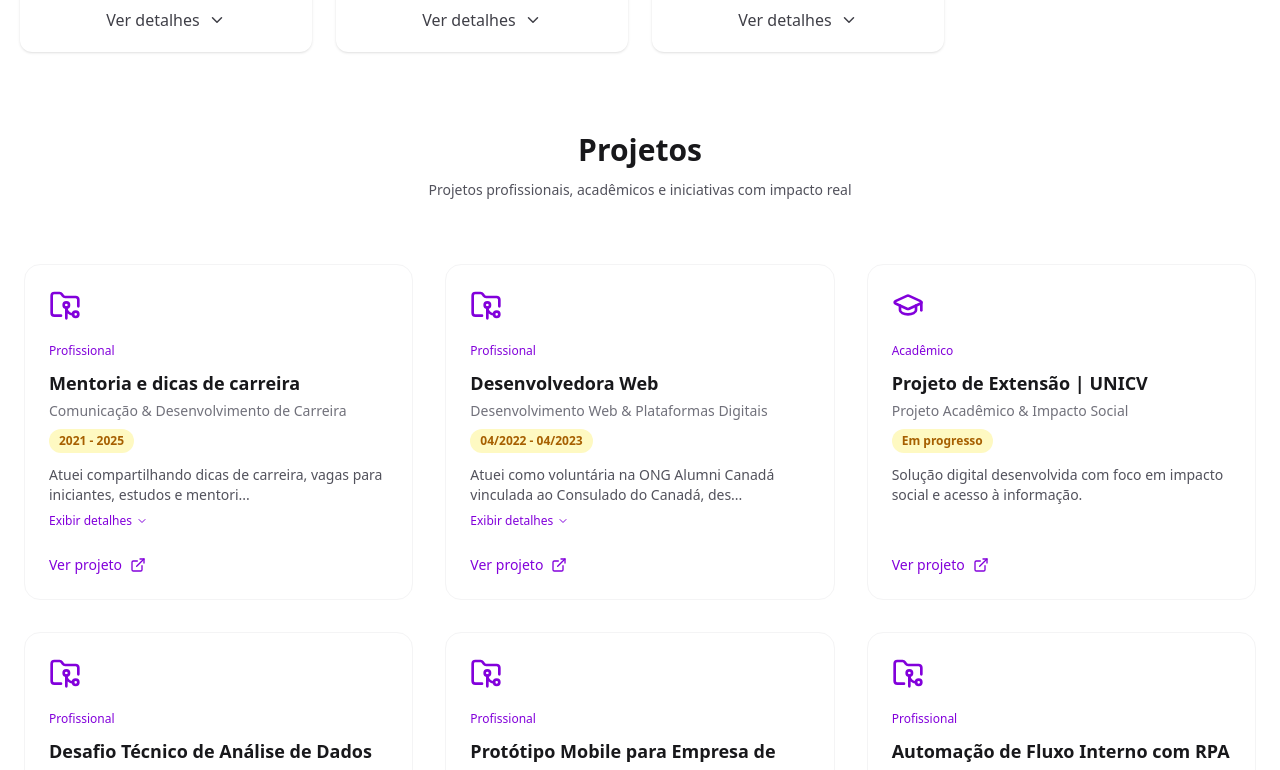
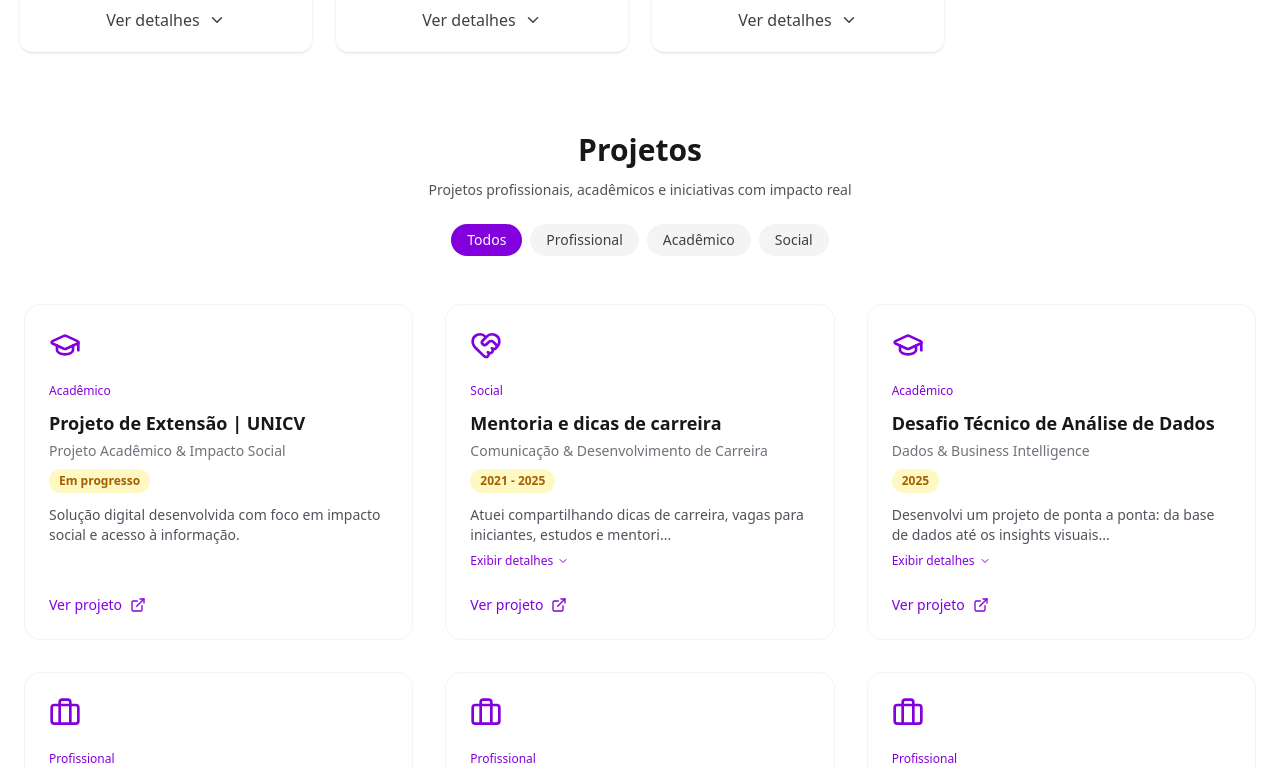
Before and after one commit to RuyLuques/ruyluques, a Next.js app: page / in a window 1280 px wide. Shown: the part 2340-3110 px from the top of the page. Built offline with nearby package versions, Linux system fonts and the light colour scheme.

Commit message:
Atualização no componente Projects, agora tem filtro para simplificar a leitura e abreviação da descrição..

```diff
--- a/app/data/projects.ts
+++ b/app/data/projects.ts
@@ -1,36 +1,41 @@
-import { FolderGit2, GraduationCap } from "lucide-react";
+import {
+  Briefcase,
+  GraduationCap,
+  HeartHandshake,
+} from "lucide-react";
+
 import { Project } from "../types/project";
 
 export const projects: Project[] = [
   {
     title: "Mentoria e dicas de carreira",
     area: "Comunicação & Desenvolvimento de Carreira",
+    type: "Social",
     description:
       "Atuei compartilhando dicas de carreira, vagas para iniciantes, estudos e mentorias no LinkedIn e Youtube como trabalho voluntário.",
     tags: ["Comunicação", "Currículo", "Carreira"],
-    type: "Profissional",
     status: "2021 - 2025",
-    icon: FolderGit2,
+    icon: HeartHandshake,
     link: "https://www.youtube.com/@ruyluques",
   },
   {
     title: "Desenvolvedora Web",
     area: "Desenvolvimento Web & Plataformas Digitais",
+    type: "Social",
     description:
       "Atuei como voluntária na ONG Alumni Canadá vinculada ao Consulado do Canadá, desenvolvendo soluções web e utilizando plataformas digitais.",
     tags: ["Fullstack", "WordPress", "Planejamento"],
-    type: "Profissional",
-    status: "04/2022 - 04/2023",
-    icon: FolderGit2,
+    status: "2022 - 2023",
+    icon: HeartHandshake,
     link: "https://alumnicanadabrasil.org/",
   },
   {
     title: "Projeto de Extensão | UNICV",
     area: "Projeto Acadêmico & Impacto Social",
+    type: "Acadêmico",
     description:
       "Solução digital desenvolvida com foco em impacto social e acesso à informação.",
     tags: ["Web", "Dados", "Social"],
-    type: "Acadêmico",
     status: "Em progresso",
     icon: GraduationCap,
     link: "#",
@@ -38,56 +43,56 @@ export const projects: Project[] = [
   {
     title: "Desafio Técnico de Análise de Dados",
     area: "Dados & Business Intelligence",
+    type: "Acadêmico",
     description:
       "Desenvolvi um projeto de ponta a ponta: da base de dados até os insights visuais...",
     tags: ["Excel", "Power BI", "Dados", "Dashboard"],
-    type: "Profissional",
     status: "2025",
-    icon: FolderGit2,
+    icon: GraduationCap,
     link: "https://www.linkedin.com/posts/ruyluques_dataanalytics-powerbi-excel-activity-7341838532979638273-hm-h",
   },
   {
     title: "Protótipo Mobile para Empresa de Serviços Elétricos",
     area: "Protótipo Mobile & UX/UI Design",
+    type: "Profissional",
     description:
       "Protótipo desenvolvido como freelance para uma empresa de serviços elétricos...",
     tags: ["Freelance", "UX/UI", "Mobile", "Gestão de Chamados"],
-    type: "Profissional",
     status: "2025",
-    icon: FolderGit2,
+    icon: Briefcase,
     link: "https://www.linkedin.com/posts/ruyluques_freelancer-mobile-programaaexaeto-activity-7374882919888224256-PSBf",
   },
   {
     title: "Automação de Fluxo Interno com RPA",
     area: "Automação de Processos & RPA",
+    type: "Profissional",
     description:
       "Automatizei um fluxo interno utilizando UiPath, reduzindo em 20% o tempo gasto...",
     tags: ["RPA", "Automação", "UiPath"],
-    type: "Profissional",
     status: "2025",
-    icon: FolderGit2,
+    icon: Briefcase,
     link: "https://www.linkedin.com/posts/ruyluques_rpa-automaaexaeto-processos-activity-7335118963321769985-lj6z",
   },
   {
     title: "Freelance: Sistema de Registros em Python",
     area: "Backend & Automação de Dados",
+    type: "Profissional",
     description:
       "Desenvolvi um pequeno sistema para um cliente que realizava de 200 a 400 registros...",
     tags: ["Python", "Freelance", "Backend", "XML"],
-    type: "Profissional",
     status: "2024",
-    icon: FolderGit2,
+    icon: Briefcase,
     link: "https://www.linkedin.com/posts/ruyluques_javascript-python-tecnologia-activity-7150219344994623488-CFl7",
   },
   {
     title: "Projeto Fullstack em 2 Dias (React + Tailwind + NodeJS)",
     area: "Fullstack & Integrações",
+    type: "Profissional",
     description:
       "Desenvolvi um projeto completo em 2 dias, com frontend, backend e integração de marketing...",
     tags: ["React", "Tailwind", "NodeJS", "Fullstack", "Marketing"],
-    type: "Profissional",
     status: "2023",
-    icon: FolderGit2,
+    icon: Briefcase,
     link: "https://www.linkedin.com/posts/ruyluques_english-junior-juninhos-activity-7127042147433787392-T_KH",
   },
 ];
--- a/app/sections/projects/Projects.tsx
+++ b/app/sections/projects/Projects.tsx
@@ -1,22 +1,100 @@
 "use client";
+
+import { useMemo, useState } from "react";
+import { Filter } from "lucide-react";
 
 import { projects } from "../../data/projects";
 import { ProjectCard } from "./ProjectCard";
+import { ProjectType } from "../../types/project";
+
+const FILTERS: (ProjectType | "Todos")[] = [
+  "Todos",
+  "Profissional",
+  "Acadêmico",
+  "Social",
+];
+
+function getProjectTimestamp(status?: string) {
+  if (!status) return 0;
+
+  if (status.toLowerCase().includes("progresso")) {
+    return Number.MAX_SAFE_INTEGER;
+  }
+
+  const matches = status.match(/(\d{2}\/\d{4}|\d{4})/g);
+
+  if (!matches || matches.length === 0) return 0;
+
+  const last = matches[matches.length - 1];
+
+  let month = 1;
+  let year = 0;
+
+  if (last.includes("/")) {
+    const [m, y] = last.split("/");
+    month = Number(m);
+    year = Number(y);
+  } else {
+    year = Number(last);
+  }
+
+  return new Date(year, month - 1).getTime();
+}
 
 export default function Projects() {
+  const [filter, setFilter] = useState<ProjectType | "Todos">("Todos");
+
+  const filteredProjects = useMemo(() => {
+    const list =
+      filter === "Todos"
+        ? projects
+        : projects.filter((p) => p.type === filter);
+
+    return [...list].sort(
+      (a, b) =>
+        getProjectTimestamp(b.status) -
+        getProjectTimestamp(a.status)
+    );
+  }, [filter]);
+
+  const projectsToShow =
+    filter === "Todos"
+      ? filteredProjects
+      : filteredProjects.slice(0, 3);
+
   return (
     <section id="projects" className="mx-auto max-w-7xl px-6 py-10">
-      <header className="mb-16 text-center">
-        <h2 className="text-3xl font-semibold text-zinc-900">
-          Projetos
-        </h2>
+      <header className="mb-12 text-center">
+        <div className="flex items-center justify-center gap-3">
+          <h2 className="text-3xl font-semibold text-zinc-900">
+            Projetos
+          </h2>
+        </div>
+
         <p className="mt-3 text-sm text-zinc-600">
           Projetos profissionais, acadêmicos e iniciativas com impacto real
         </p>
+
+        <div className="mt-6 flex flex-wrap justify-center gap-2">
+          {FILTERS.map((item) => (
+            <button
+              key={item}
+              onClick={() => setFilter(item)}
+              className={`rounded-full px-4 py-1.5 text-sm font-medium transition
+                ${
+                  filter === item
+                    ? "bg-purple-700 text-white"
+                    : "bg-zinc-100 text-zinc-700 hover:bg-zinc-200"
+                }`}
+            >
+              {item}
+            </button>
+          ))}
+        </div>
       </header>
 
       <div className="grid gap-8 sm:grid-cols-2 lg:grid-cols-3">
-        {projects.map((project) => (
+        {projectsToShow.map((project) => (
           <ProjectCard key={project.title} project={project} />
         ))}
       </div>
--- a/app/types/project.ts
+++ b/app/types/project.ts
@@ -1,11 +1,13 @@
 import { LucideIcon } from "lucide-react";
+
+export type ProjectType = "Profissional" | "Acadêmico" | "Social";
 
 export interface Project {
   title: string;
   area?: string;
   description: string;
   tags?: string[];
-  type: "Profissional" | "Acadêmico";
+  type: ProjectType;
   status?: string;
   icon: LucideIcon;
   link: string;
```
